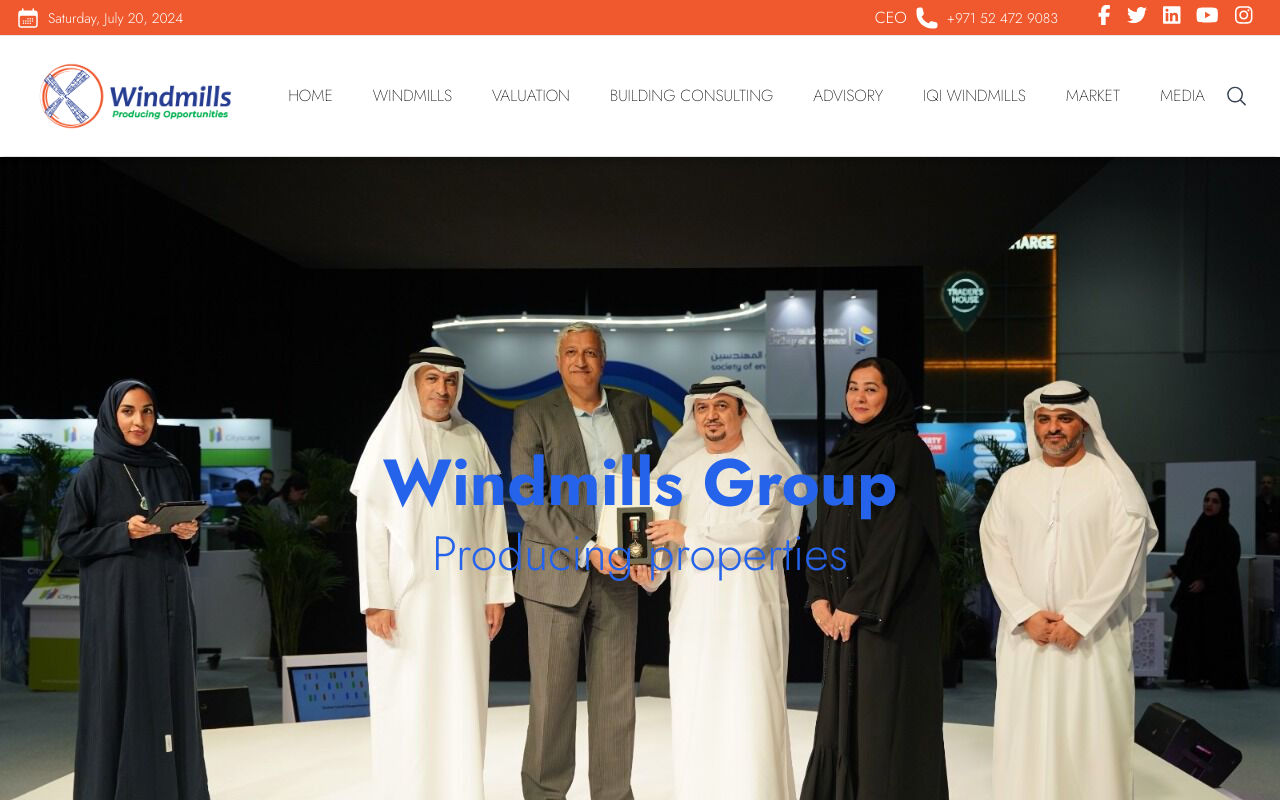
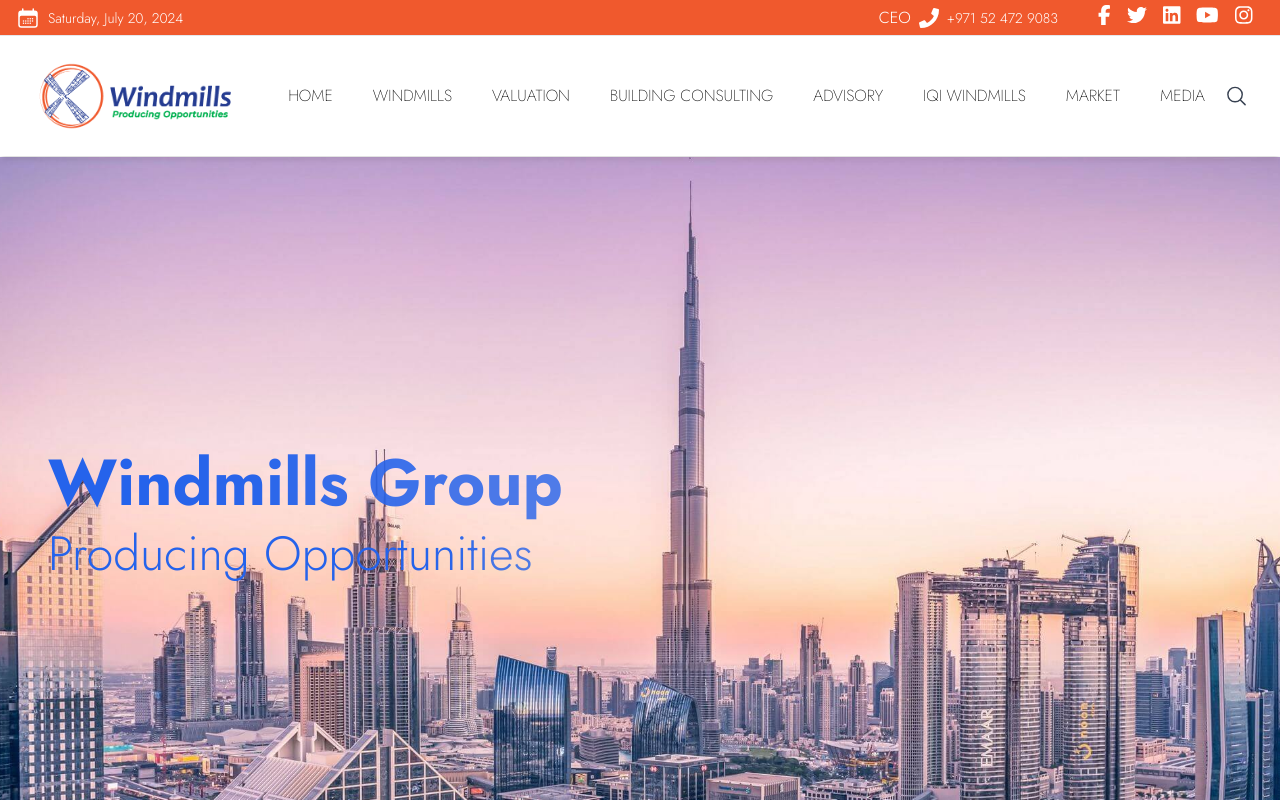
Before and after one commit to johnsonepo/windmills-home, a React (Vite) app: page / in a window 1280 px wide. Shown: the top 800 px of the page. Built offline with nearby package versions, Linux system fonts and the light colour scheme.

Commit message:
final-v9 modify main slider text effect

```diff
--- a/package.json
+++ b/package.json
@@ -19,6 +19,7 @@
     "react": "^18.3.1",
     "react-countup": "^6.5.3",
     "react-dom": "^18.3.1",
+    "react-icons": "^5.2.1",
     "react-router-dom": "^6.25.1",
     "react-slick": "^0.30.2",
     "slick-carousel": "^1.8.1",
--- a/src/App.css
+++ b/src/App.css
@@ -703,6 +703,11 @@ video {
   height: 5rem;
 }
 
+.size-5{
+  width: 1.25rem;
+  height: 1.25rem;
+}
+
 .h-20{
   height: 5rem;
 }
@@ -823,6 +828,10 @@ video {
 
 .flex-col{
   flex-direction: column;
+}
+
+.items-start{
+  align-items: flex-start;
 }
 
 .items-center{
@@ -1046,14 +1055,14 @@ video {
   padding-bottom: 0.5rem;
 }
 
+.py-6{
+  padding-top: 1.5rem;
+  padding-bottom: 1.5rem;
+}
+
 .py-8{
   padding-top: 2rem;
   padding-bottom: 2rem;
-}
-
-.py-6{
-  padding-top: 1.5rem;
-  padding-bottom: 1.5rem;
 }
 
 .pl-4{
@@ -1062,6 +1071,10 @@ video {
 
 .pl-6{
   padding-left: 1.5rem;
+}
+
+.pl-8{
+  padding-left: 2rem;
 }
 
 .pr-3{
@@ -1078,6 +1091,14 @@ video {
 
 .pt-20{
   padding-top: 5rem;
+}
+
+.pl-3{
+  padding-left: 0.75rem;
+}
+
+.text-left{
+  text-align: left;
 }
 
 .text-center{
@@ -1134,14 +1155,17 @@ video {
   text-transform: uppercase;
 }
 
+.leading-relaxed{
+  line-height: 1.625;
+}
+
+.leading-loose{
+  line-height: 2;
+}
+
 .text-blue-600{
   --tw-text-opacity: 1;
   color: rgb(37 99 235 / var(--tw-text-opacity));
-}
-
-.text-gray-400{
-  --tw-text-opacity: 1;
-  color: rgb(156 163 175 / var(--tw-text-opacity));
 }
 
 .text-gray-500{
@@ -1189,6 +1213,14 @@ video {
   box-shadow: var(--tw-ring-offset-shadow, 0 0 #0000), var(--tw-ring-shadow, 0 0 #0000), var(--tw-shadow);
 }
 
+.transition{
+  transition-property: color, background-color, border-color, text-decoration-color, fill, stroke, opacity, box-shadow, transform, filter, -webkit-backdrop-filter;
+  transition-property: color, background-color, border-color, text-decoration-color, fill, stroke, opacity, box-shadow, transform, filter, backdrop-filter;
+  transition-property: color, background-color, border-color, text-decoration-color, fill, stroke, opacity, box-shadow, transform, filter, backdrop-filter, -webkit-backdrop-filter;
+  transition-timing-function: cubic-bezier(0.4, 0, 0.2, 1);
+  transition-duration: 150ms;
+}
+
 .transition-opacity{
   transition-property: opacity;
   transition-timing-function: cubic-bezier(0.4, 0, 0.2, 1);
@@ -1197,14 +1229,6 @@ video {
 
 .transition-transform{
   transition-property: transform;
-  transition-timing-function: cubic-bezier(0.4, 0, 0.2, 1);
-  transition-duration: 150ms;
-}
-
-.transition{
-  transition-property: color, background-color, border-color, text-decoration-color, fill, stroke, opacity, box-shadow, transform, filter, -webkit-backdrop-filter;
-  transition-property: color, background-color, border-color, text-decoration-color, fill, stroke, opacity, box-shadow, transform, filter, backdrop-filter;
-  transition-property: color, background-color, border-color, text-decoration-color, fill, stroke, opacity, box-shadow, transform, filter, backdrop-filter, -webkit-backdrop-filter;
   transition-timing-function: cubic-bezier(0.4, 0, 0.2, 1);
   transition-duration: 150ms;
 }
@@ -1318,6 +1342,11 @@ html, body{
   .md\:text-\[40px\]{
     font-size: 40px;
   }
+
+  .md\:text-2xl{
+    font-size: 1.5rem;
+    line-height: 2rem;
+  }
 }
 
 @media (min-width: 978px){
@@ -1377,6 +1406,10 @@ html, body{
     padding-right: 320px;
   }
 
+  .lg\:pl-8{
+    padding-left: 2rem;
+  }
+
   .lg\:text-5xl{
     font-size: 3rem;
     line-height: 1;
@@ -1384,6 +1417,36 @@ html, body{
 
   .lg\:text-\[65px\]{
     font-size: 65px;
+  }
+
+  .lg\:text-3xl{
+    font-size: 1.875rem;
+    line-height: 2.25rem;
+  }
+
+  .lg\:text-4xl{
+    font-size: 2.25rem;
+    line-height: 2.5rem;
+  }
+
+  .lg\:text-\[90px\]{
+    font-size: 90px;
+  }
+
+  .lg\:text-\[80px\]{
+    font-size: 80px;
+  }
+
+  .lg\:leading-relaxed{
+    line-height: 1.625;
+  }
+
+  .lg\:text-\[\]{
+    color: ;
+  }
+
+  .lg\:text-\[60\]{
+    color: 60;
   }
 }
 
--- a/src/components/Slider.jsx
+++ b/src/components/Slider.jsx
@@ -3,6 +3,8 @@ import Slider from 'react-slick';
 import 'slick-carousel/slick/slick.css';
 import 'slick-carousel/slick/slick-theme.css';
 import sliderData from '../data/slider';
+import { motion } from 'framer-motion';
+import { slideInText } from '../utilities/animations/slide';
 
 const MainSlider = () => {
     const settings = {
@@ -12,7 +14,7 @@ const MainSlider = () => {
         slidesToShow: 1,
         slidesToScroll: 1,
         autoplay: true,
-        autoplaySpeed: 4000,
+        autoplaySpeed: 7000,
         beforeChange: () => setShow(false),
         afterChange: () => setTimeout(() => setShow(true), 500),
         responsive: [
@@ -48,16 +50,29 @@ const MainSlider = () => {
         setShow(true);
     }, []);
 
+    const renderAnimatedText = (text, direction, fromPosition, delay, transition) => {
+        const animatedChars = slideInText(text, direction, fromPosition, delay, transition);
+        return animatedChars.map(({ char, animation }, index) => (
+            <motion.span key={index} initial="hidden" animate={show ? "show" : "hidden"} variants={animation}>
+                {char}
+            </motion.span>
+        ));
+    };
+
     return (
         <div className="w-full">
             <Slider {...settings}>
                 {sliderData.map((slide, key) => (
                     <div key={key} className="relative">
                         {slide.title && (
-                            <div className={`absolute text-blue-600 inset-0 flex flex-col justify-center items-center text-center transition-transform duration-1000 ease-out delay-1000 ${show ? 'transform translate-x-0 opacity-100' : 'transform -translate-x-full opacity-0'}`}>
-                                <h2 className="text-2xl md:text-[40px] lg:text-[65px] font-bold">{slide.title}</h2>
+                            <div className={`absolute text-blue-600 inset-0 flex flex-col justify-center items-start p-4 transition-transform duration-1000 ease-out delay-1000 ${show ? 'transform translate-x-0 opacity-100' : 'transform -translate-x-full opacity-0'}`}>
+                                <h2 className="pl-3 lg:pl-8 text-2xl md:text-[40px] lg:text-[65px] font-bold text-left">
+                                    {renderAnimatedText(slide.title, 'left', -30, 0.5, 6.0)}
+                                </h2>
                                 {slide.subtitle && (
-                                    <p className="mt-2 md:mt-8 text-2xl md:text-4xl lg:text-5xl">{slide.subtitle}</p>
+                                    <p className="pl-3 lg:pl-8 mt-2 md:mt-8 text-2xl md:text-4xl lg:text-5xl">
+                                        {renderAnimatedText(slide.subtitle, 'right', 30, 0.7, 3.0)}
+                                    </p>
                                 )}
                             </div>
                         )}
--- a/src/data/slider.js
+++ b/src/data/slider.js
@@ -2,12 +2,12 @@ const sliderData = [
     {
         image: "/img/slider/burj1.jpg",
         title: "Windmills Group",
-        subtitle: "Producing properties"
+        subtitle: "Producing Opportunities"
     },
     {
         image: "/img/slider/Slide-5.jpeg",
         title: "Windmills Group",
-        subtitle: "Producing properties"
+        subtitle: "Producing Opportunities"
     },
     {
         image: "/img/slider/burj1.jpg",
--- a/src/pages/Home.jsx
+++ b/src/pages/Home.jsx
@@ -12,6 +12,8 @@ import MajorClients from "../components/MajorClients";
 import TestimonialSlider from "../components/TestimonialSlider";
 import Footer from "../components/Footer";
 import FooterBottom from "../components/FooterBottom";
+import { FaPhone } from "react-icons/fa";
+
 
 const Home = () => {
     const getCurrentDate = () => {
@@ -32,7 +34,7 @@ const Home = () => {
                     <div className="flex flex-col sm:flex-row items-center sm:ml-auto space-y-3 sm:space-y-0 sm:space-x-10">
                         <div className="flex items-center space-x-2">
                             <span className="">CEO</span>
-                            <PhoneIcon className="h-6 w-6" />
+                            <FaPhone className="size-5 "/>
                             <p className="text-sm">+971 52 472 9083</p>
                         </div>
                         <div className="flex items-center">
--- a/src/utilities/animations/slide.js
+++ b/src/utilities/animations/slide.js
@@ -1,4 +1,4 @@
-const slideIn = (direction, fromPosition, delay) => {
+const slideIn = (direction, fromPosition, delay, transition = 0.7) => {
     return {
         hidden: {
             y: direction === 'up' ? fromPosition : direction === 'down' ? -fromPosition : 0,
@@ -10,13 +10,21 @@ const slideIn = (direction, fromPosition, delay) => {
             x: 0,
             opacity: 1,
             transition: {
-                duration: 0.7,
+                duration: transition,
                 type: 'tween',
                 delay: delay,
-                ease: [0.25,0.25, 0.25, 0.75],
+                ease: [0.25, 0.25, 0.25, 0.75],
             }
         },
     };
-}
+};
 
+const slideInText = (text, direction, fromPosition, delay, transition = 0.7) => {
+    return text.split('').map((char, index) => ({
+        char,
+        animation: slideIn(direction, fromPosition, delay + index * 0.2, transition),
+    }));
+};
+
+export { slideIn, slideInText };
 export default slideIn;
```
Also changed, not shown: 1 other file (tests, documents, lock files or other folders).
